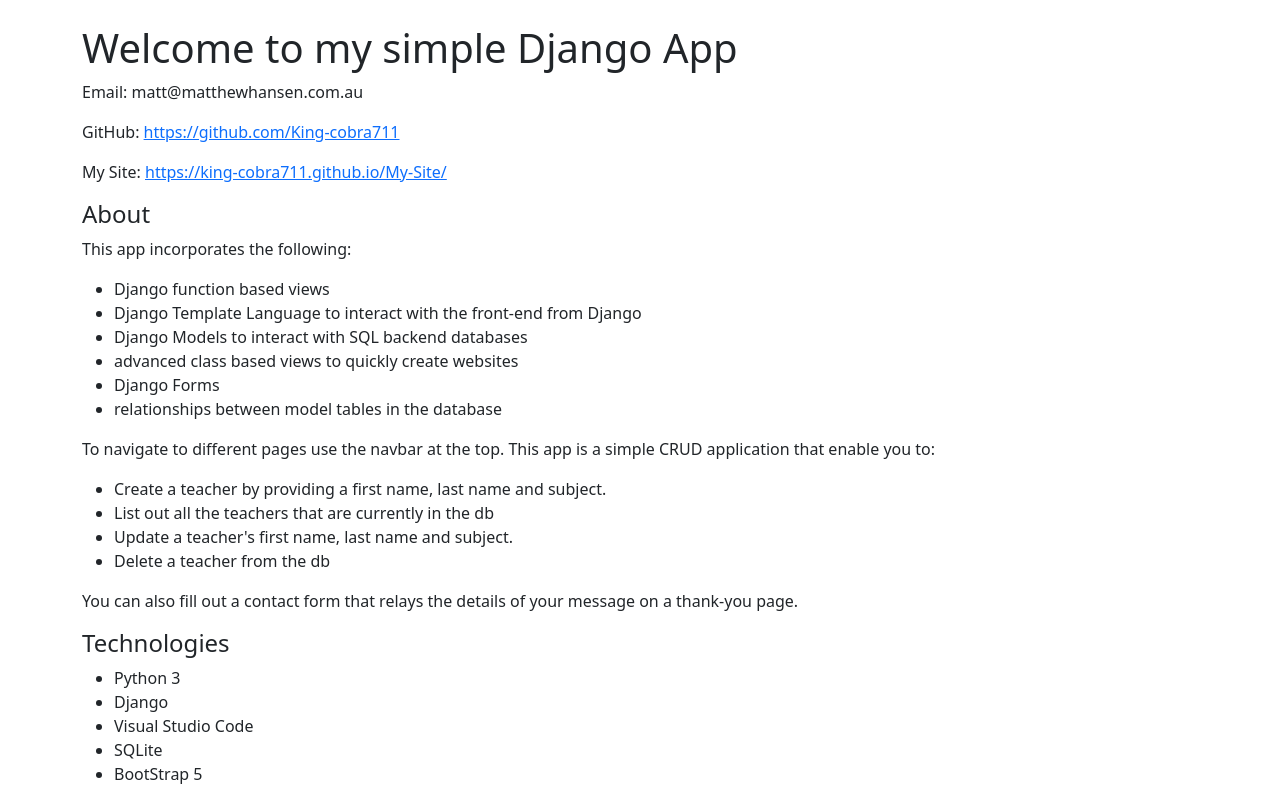
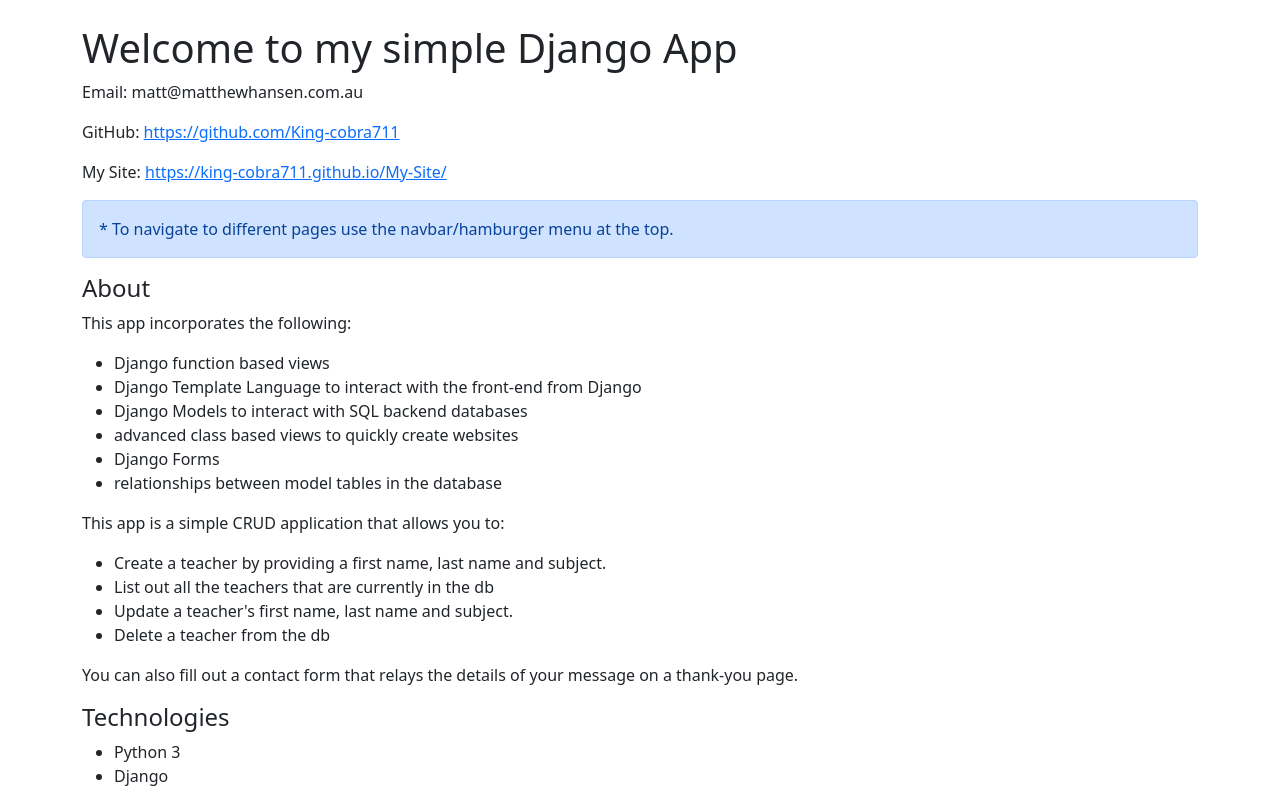
Before and after one commit to King-cobra711/Simple-Django-App-Linode, a Django app: page / in a window 1280 px wide. Shown: the part 56-842 px from the top of the page. Run offline with Django 3.2, Linux system fonts and the light colour scheme.

Commit message:
Added an alert on the home page and fixed some spelling

```diff
--- a/templates/home.html
+++ b/templates/home.html
@@ -14,6 +14,9 @@
       >https://king-cobra711.github.io/My-Site/</a
     >
   </p>
+  <div class="alert alert-primary" role="alert">
+    * To navigate to different pages use the navbar/hamburger menu at the top.
+  </div>
 
   <h4>About</h4>
   <p>This app incorporates the following:</p>
@@ -25,10 +28,7 @@
     <li>Django Forms</li>
     <li>relationships between model tables in the database</li>
   </ul>
-  <p>
-    To navigate to different pages use the navbar at the top. This app is a
-    simple CRUD application that enable you to:
-  </p>
+  <p>This app is a simple CRUD application that allows you to:</p>
   <ul>
     <li>Create a teacher by providing a first name, last name and subject.</li>
     <li>List out all the teachers that are currently in the db</li>
```
